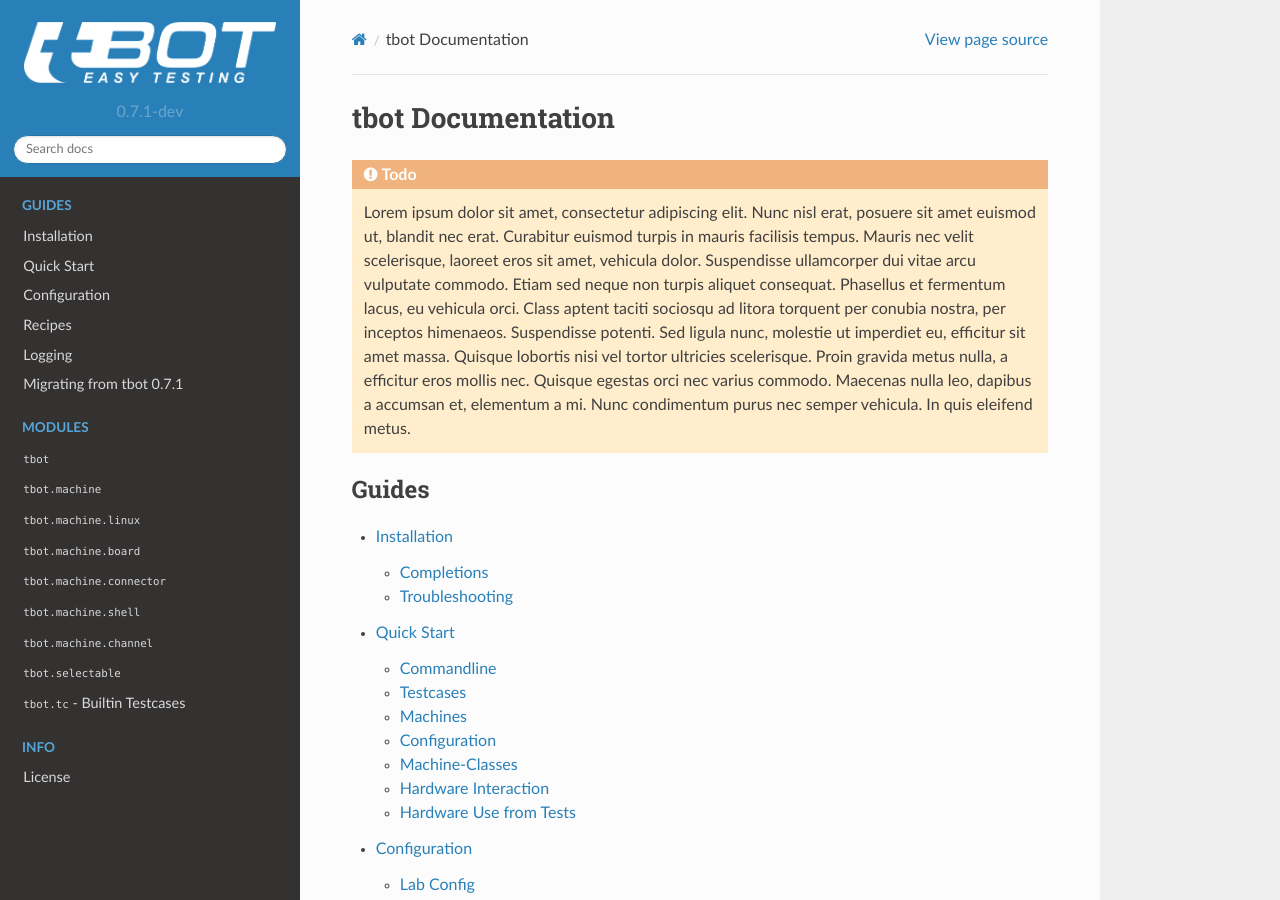
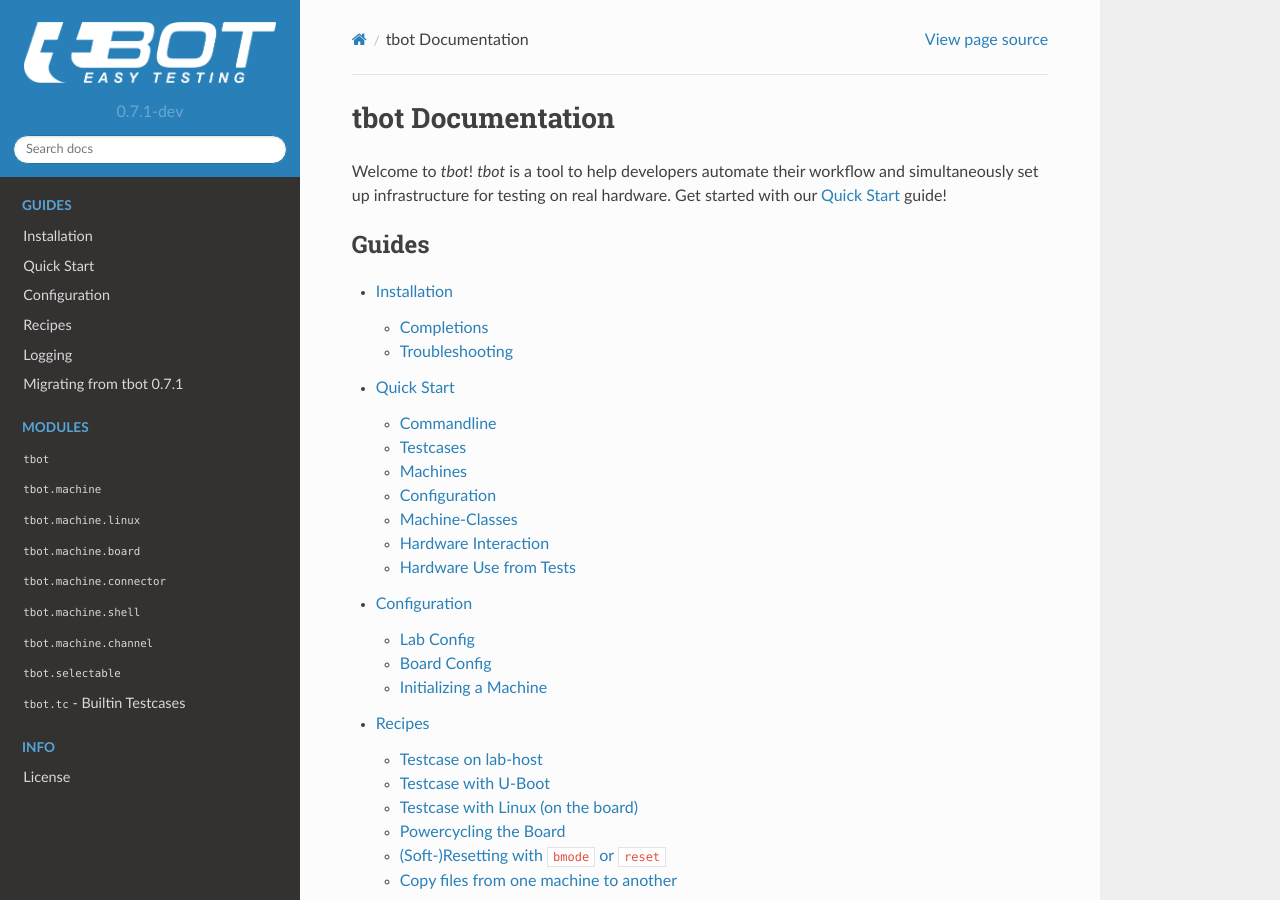
Before and after one commit to Rahix/tbot, a Sphinx documentation site: the page built from Documentation/index.rst, in a window 1280 px wide and 900 px high. Built offline with Sphinx 7.4.7 and the Read the Docs theme 2.0.0, drawn with Linux system fonts in a browser that asks for light colours; pages that are not in the unit, such as notebooks, are missing from menus.

Commit message:
docs: Update index.rst and CHANGELOG
Signed-off-by: Harald Seiler <hws@denx.de>

```diff
--- a/Documentation/index.rst
+++ b/Documentation/index.rst
@@ -1,20 +1,8 @@
 tbot Documentation
 ==================
-
-.. todo::
-
-   Lorem ipsum dolor sit amet, consectetur adipiscing elit. Nunc nisl erat,
-   posuere sit amet euismod ut, blandit nec erat. Curabitur euismod turpis in
-   mauris facilisis tempus. Mauris nec velit scelerisque, laoreet eros sit
-   amet, vehicula dolor. Suspendisse ullamcorper dui vitae arcu vulputate
-   commodo. Etiam sed neque non turpis aliquet consequat. Phasellus et
-   fermentum lacus, eu vehicula orci. Class aptent taciti sociosqu ad litora
-   torquent per conubia nostra, per inceptos himenaeos. Suspendisse potenti.
-   Sed ligula nunc, molestie ut imperdiet eu, efficitur sit amet massa. Quisque
-   lobortis nisi vel tortor ultricies scelerisque. Proin gravida metus nulla, a
-   efficitur eros mollis nec. Quisque egestas orci nec varius commodo. Maecenas
-   nulla leo, dapibus a accumsan et, elementum a mi. Nunc condimentum purus nec
-   semper vehicula. In quis eleifend metus.
+Welcome to *tbot*!  *tbot* is a tool to help developers automate their workflow
+and simultaneously set up infrastructure for testing on real hardware.  Get
+started with our :ref:`quickstart` guide!
 
 .. toctree::
    :maxdepth: 2
```
Also changed, not shown: CHANGELOG.md (+29 -0 lines).
